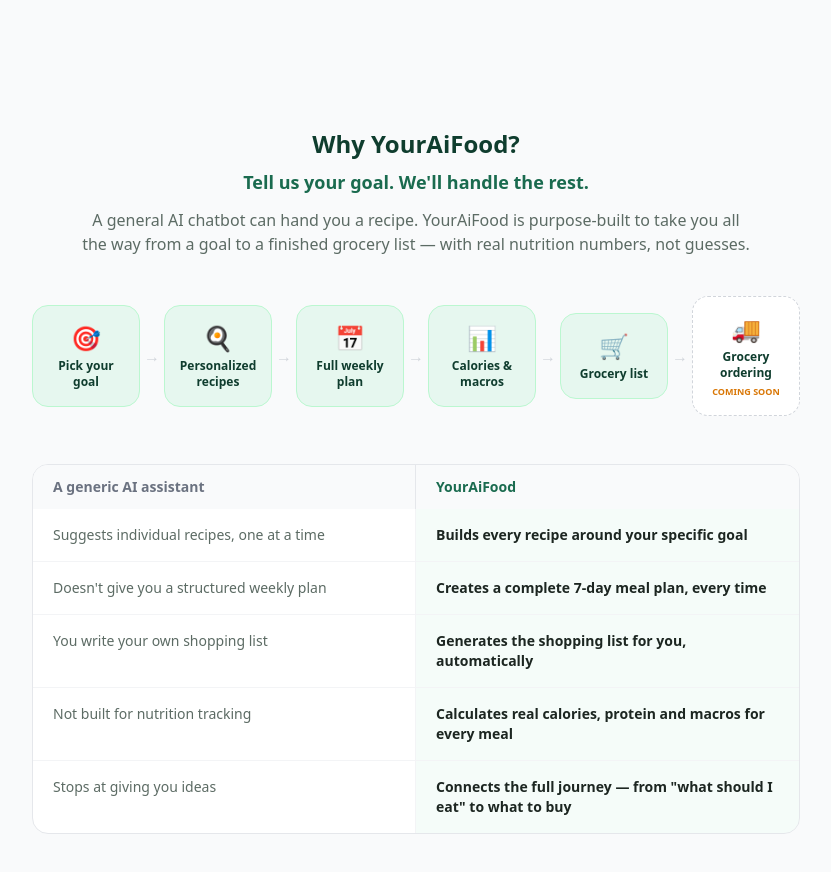
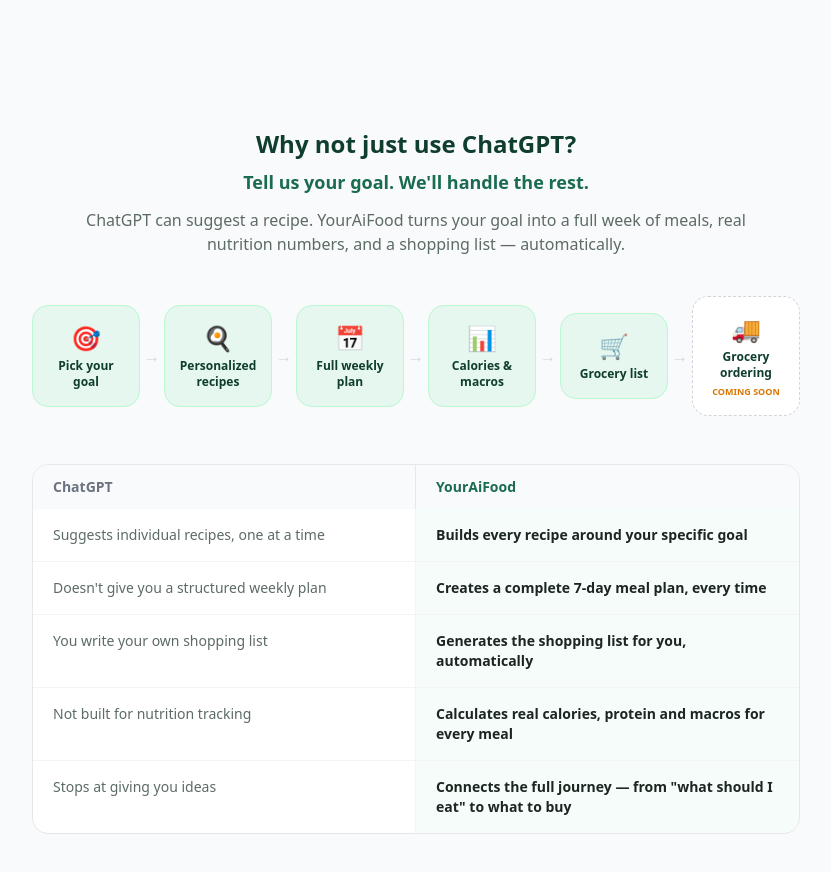
Before and after one commit to usario172332/youraifood-app, a Next.js app in the folder youraifood-app/: page / in a window 1280 px wide. Shown: the part 1960-2832 px from the top of the page, without its empty margins (352-1183 px from the left). Built offline with nearby package versions, Linux system fonts and the light colour scheme; no server answers.

Commit message:
Update WhyYourAiFood.jsx

```diff
--- a/youraifood-app/components/WhyYourAiFood.jsx
+++ b/youraifood-app/components/WhyYourAiFood.jsx
@@ -8,26 +8,11 @@
 ];
 
 const ROWS = [
-  {
-    generic: 'Suggests individual recipes, one at a time',
-    us: 'Builds every recipe around your specific goal',
-  },
-  {
-    generic: "Doesn't give you a structured weekly plan",
-    us: 'Creates a complete 7-day meal plan, every time',
-  },
-  {
-    generic: 'You write your own shopping list',
-    us: 'Generates the shopping list for you, automatically',
-  },
-  {
-    generic: 'Not built for nutrition tracking',
-    us: 'Calculates real calories, protein and macros for every meal',
-  },
-  {
-    generic: 'Stops at giving you ideas',
-    us: 'Connects the full journey — from "what should I eat" to what to buy',
-  },
+  { generic: 'Suggests individual recipes, one at a time', us: 'Builds every recipe around your specific goal' },
+  { generic: "Doesn't give you a structured weekly plan", us: 'Creates a complete 7-day meal plan, every time' },
+  { generic: 'You write your own shopping list', us: 'Generates the shopping list for you, automatically' },
+  { generic: 'Not built for nutrition tracking', us: 'Calculates real calories, protein and macros for every meal' },
+  { generic: 'Stops at giving you ideas', us: 'Connects the full journey — from "what should I eat" to what to buy' },
 ];
 
 export default function WhyYourAiFood() {
@@ -35,22 +20,17 @@
     <section className="bg-gray-50 px-6 py-16">
       <div className="mx-auto max-w-[1120px]">
         <div className="mx-auto max-w-2xl text-center">
-          <h2 className="text-2xl font-extrabold text-green-900">Why YourAiFood?</h2>
+          <h2 className="text-2xl font-extrabold text-green-900">Why not just use ChatGPT?</h2>
           <p className="mt-2 text-lg font-bold text-green-700">Tell us your goal. We'll handle the rest.</p>
           <p className="mx-auto mt-3 text-ink-soft">
-            A general AI chatbot can hand you a recipe. YourAiFood is purpose-built to take you all the way from a
-            goal to a finished grocery list — with real nutrition numbers, not guesses.
+            ChatGPT can suggest a recipe. YourAiFood turns your goal into a full week of meals, real nutrition
+            numbers, and a shopping list — automatically.
           </p>
         </div>
-
         <div className="mt-10 flex flex-wrap items-center justify-center gap-x-1 gap-y-4">
           {JOURNEY.map((step, i) => (
             <div key={step.label} className="flex items-center gap-1">
-              <div
-                className={`flex w-[108px] flex-col items-center gap-1 rounded-2xl border px-3 py-4 text-center ${
-                  step.soon ? 'border-dashed border-gray-300 bg-white' : 'border-green-200 bg-green-50'
-                }`}
-              >
+              <div className={`flex w-[108px] flex-col items-center gap-1 rounded-2xl border px-3 py-4 text-center ${step.soon ? 'border-dashed border-gray-300 bg-white' : 'border-green-200 bg-green-50'}`}>
                 <span className="text-2xl">{step.icon}</span>
                 <span className="text-xs font-bold text-green-900">{step.label}</span>
                 {step.soon && <span className="text-[9px] font-extrabold text-amber-600">COMING SOON</span>}
@@ -59,17 +39,13 @@
             </div>
           ))}
         </div>
-
         <div className="mx-auto mt-12 max-w-3xl overflow-hidden rounded-2xl border border-gray-200 bg-white">
           <div className="grid grid-cols-2 bg-gray-50 text-sm font-extrabold">
-            <div className="border-r border-gray-200 px-5 py-3 text-gray-500">A generic AI assistant</div>
+            <div className="border-r border-gray-200 px-5 py-3 text-gray-500">ChatGPT</div>
             <div className="px-5 py-3 text-green-700">YourAiFood</div>
           </div>
           {ROWS.map((row, i) => (
-            <div
-              key={row.us}
-              className={`grid grid-cols-2 text-sm ${i !== ROWS.length - 1 ? 'border-b border-gray-100' : ''}`}
-            >
+            <div key={row.us} className={`grid grid-cols-2 text-sm ${i !== ROWS.length - 1 ? 'border-b border-gray-100' : ''}`}>
               <div className="border-r border-gray-100 px-5 py-4 text-ink-soft">{row.generic}</div>
               <div className="bg-green-50/40 px-5 py-4 font-semibold text-ink">{row.us}</div>
             </div>
```
